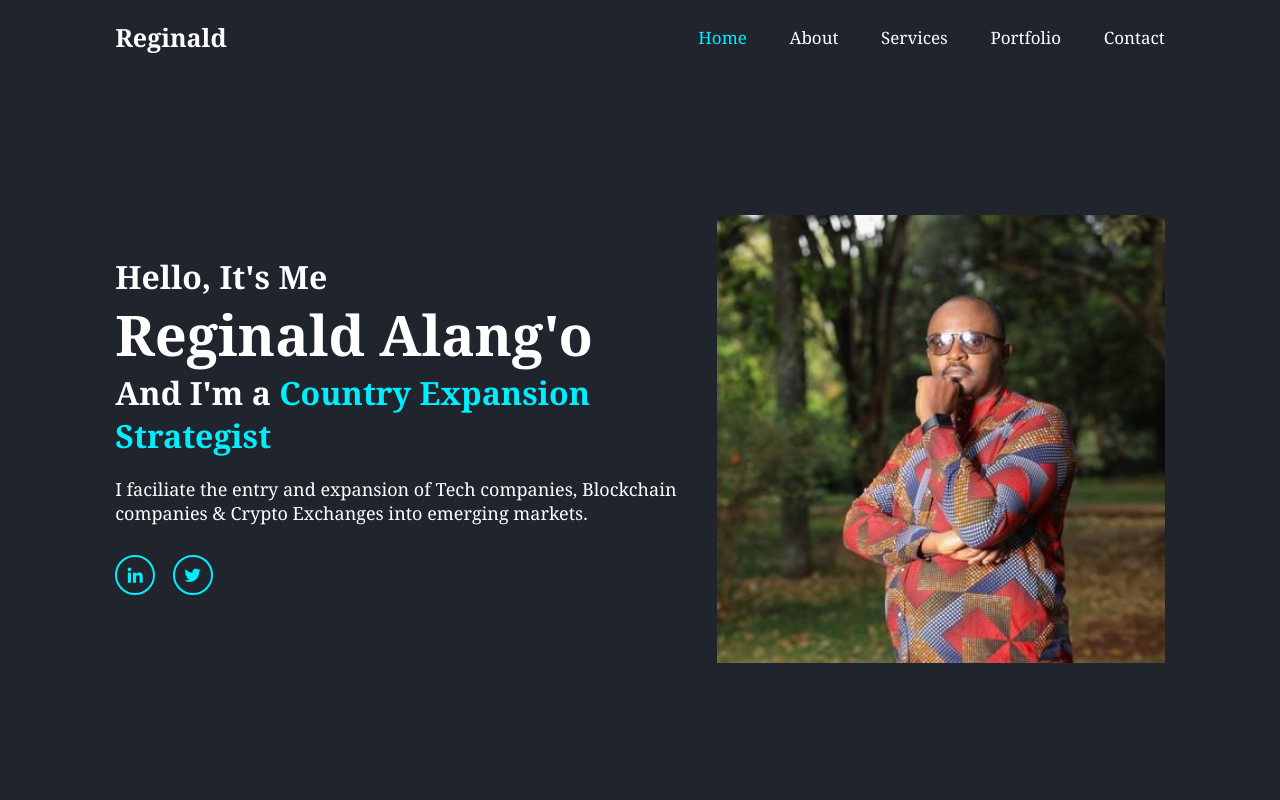
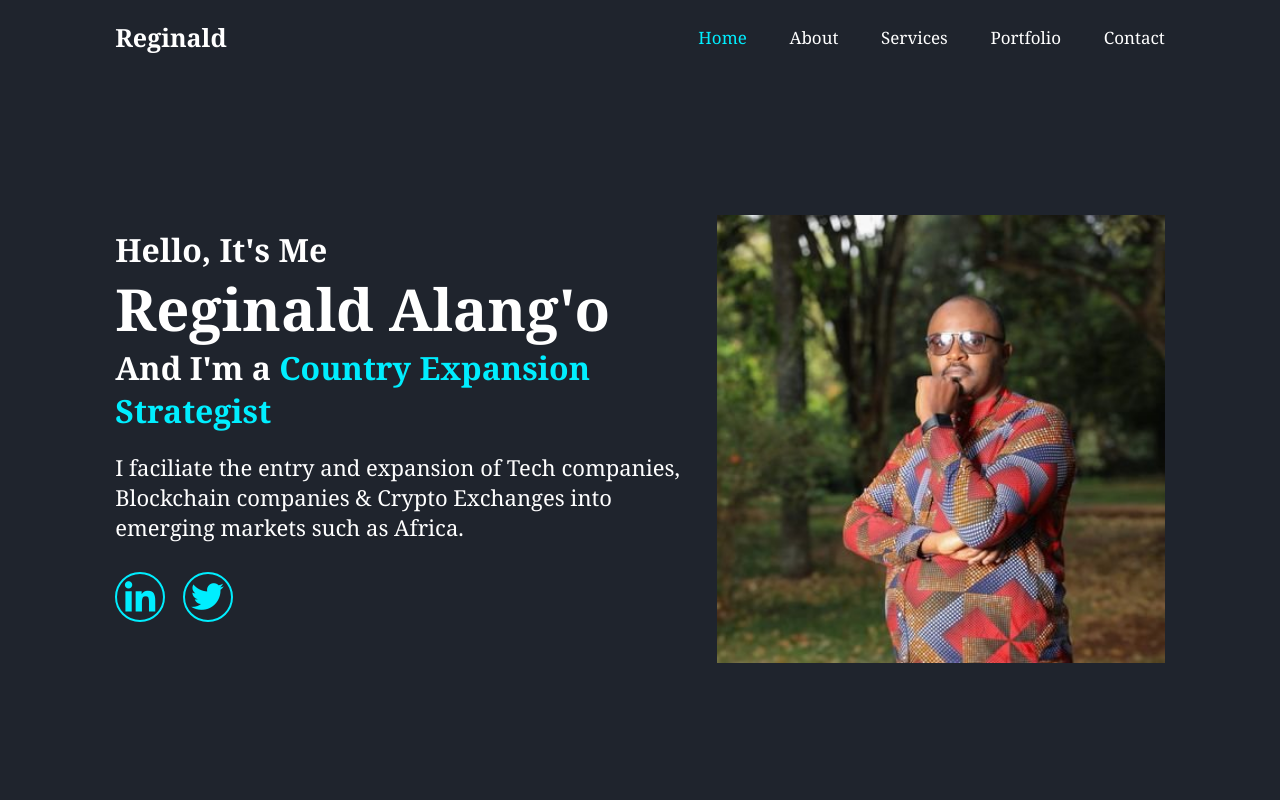
Before and after one commit to reigoal/Online-Portfolio, a plain HTML site: page index.html in a window 1280 px wide. Shown: the top 800 px of the page. Drawn offline with nearby package versions, Linux system fonts and the light colour scheme.

Commit message:
- Added new functionality in app.js - Modified the HTML structure in index.html for better readability - Tweaked the styles in style.css for improved design

```diff
--- a/index.html
+++ b/index.html
@@ -36,7 +36,7 @@
             <h3>And I'm a <span>Country Expansion Strategist</span></h3>
             <p>I faciliate the entry and expansion of Tech
                 companies, Blockchain companies & Crypto Exchanges
-                into emerging markets.</p>
+                into emerging markets such as Africa.</p>
             <div class="social-media">
                 <a href=""><i class='bx bxl-linkedin'></i></a>
                 <a href=""><i class='bx bxl-twitter'></i></a>
--- a/style.css
+++ b/style.css
@@ -110,25 +110,25 @@ span {
 }
 
 .home-content h1 {
-    font-size: 5.6rem;
+    font-size: 5.8rem;
     font-weight: 700;
     line-height: 1.3;
 }
 
 .home-content p {
-    font-size: 1.8rem;
+    font-size: 2.2rem;
 }
 
 .social-media a {
     display: inline-flex;
     justify-content: center;
     align-items: center;
-    width: 4rem;
-    height: 4rem;
+    width: 5rem;
+    height: 5rem;
     background: transparent;
     border: .2rem solid var(--main-color);
     border-radius: 50%;
-    font-size: 2rem;
+    font-size: 4rem;
     color: var(--main-color);
     margin: 3rem 1.5rem 3rem 0;
     transition: .5s ease;
@@ -337,52 +337,3 @@ span {
         display: block;
     }
 }
-
-
-/* @media(max-width: 1200px) {
-    html {
-        font-size: 55%;
-    }
-}
-
-@media(max-width: 991px) {
-    .header {
-        padding: 2rem 3%;
-    }
-
-    section {
-        padding: 10rem 3% 2rem;
-    }
-
-    .services {
-        padding-bottom: 7rem;
-    }
-
-
-    .footer {
-        padding: 2rem 3%;
-    }
-}
-
-@media(max-width: 768px) {
-    #menu-icon {
-        display: block;
-    }
-
-    .navbar {
-        position: absolute;
-        top: 100%;
-        left: 0;
-        width: 100%;
-        padding: 1rem 3%;
-        background: var(--bg-color);
-        border-top: .1rem solid rgba(0, 0, 0, .2);
-        box-shadow: 0 .5rem 1rem rgba(0, 0, 0, .2);
-    }
-
-    .navbar a {
-        display: block;
-        font-size: 2rem;
-        margin: 3rem 0;
-    }
-} */
```
Also changed, not shown: app.js (+0 -41 lines).
